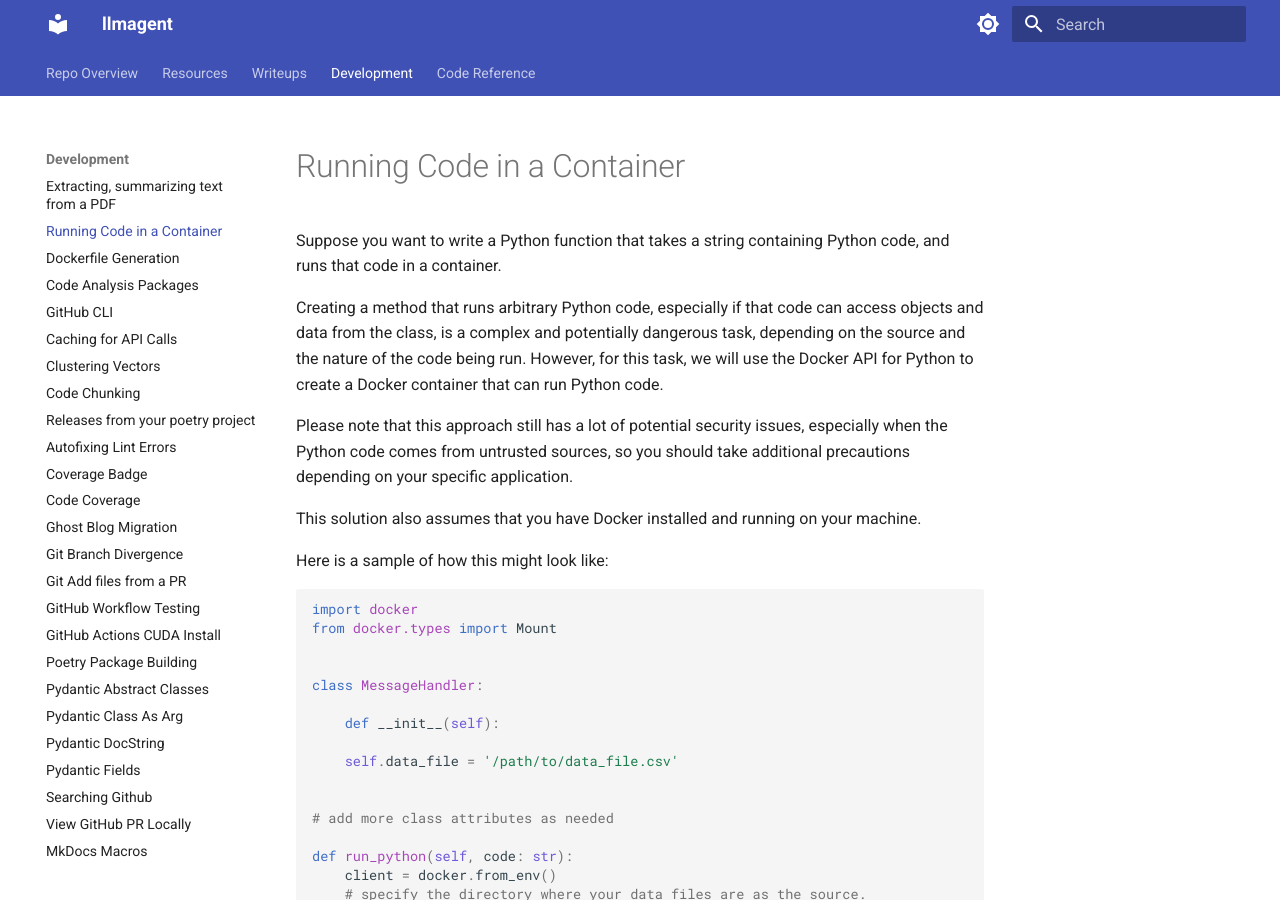
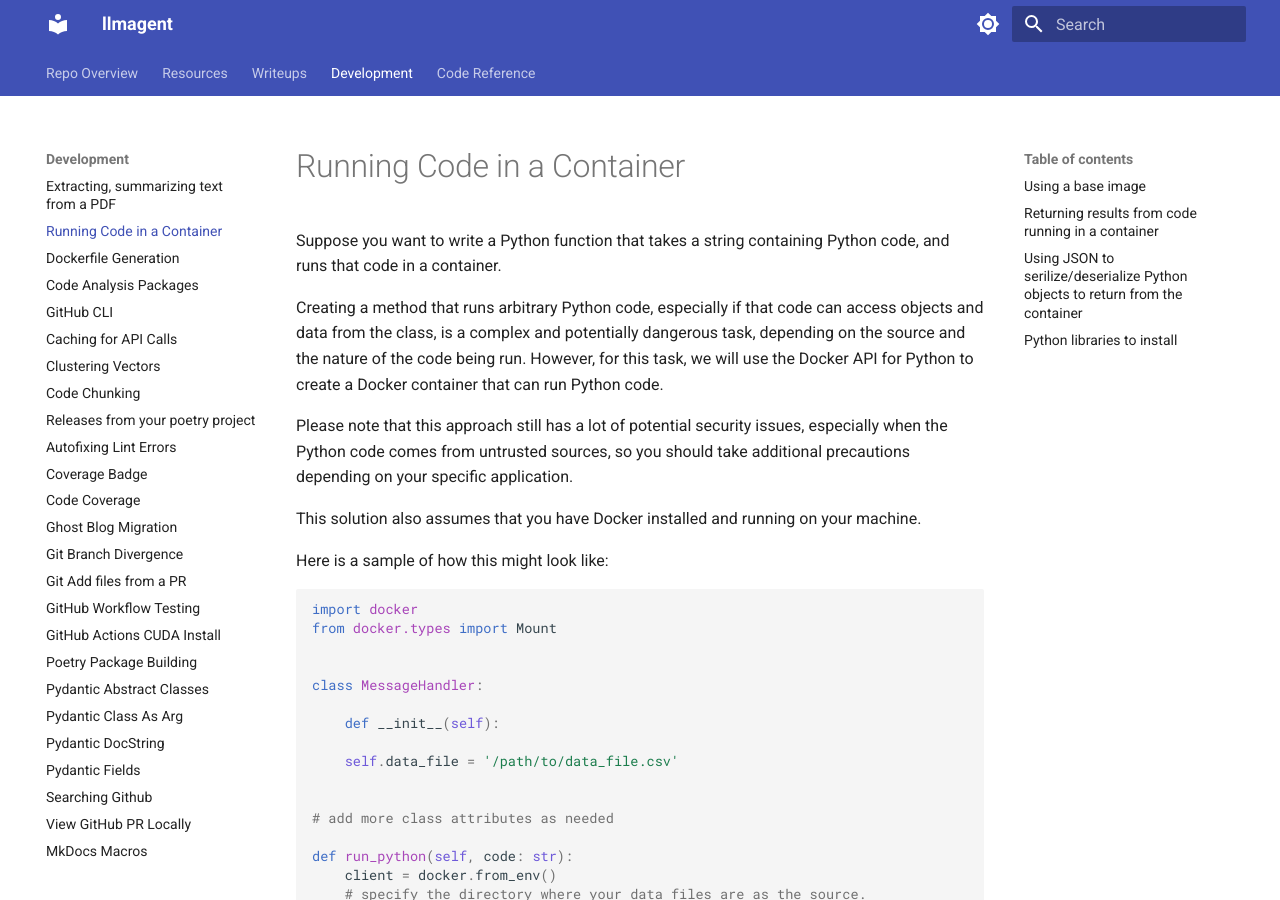
Before and after one commit to langroid/langroid, an MkDocs documentation site: the page built from docs/development/running-code-container.md, in a window 1280 px wide and 900 px high. Built offline with MkDocs 1.6.1 and Material for MkDocs 9.7.7, drawn with Linux system fonts in a browser that asks for light colours.

Commit message:
docs format

````diff
--- a/docs/development/running-code-container.md
+++ b/docs/development/running-code-container.md
@@ -77,7 +77,7 @@ to the container, and then deserialize it in the container.
 Again, caution should be used with this approach. Always validate and sanitize
 any input that will be run as code to prevent any potential security issues.
 
-# Using a base image
+## Using a base image
 
 What about ensuring required python pkgs are available in the container?
 
@@ -131,7 +131,7 @@ need to do only once for each environment, and it's a reliable way to ensure
 that your Python code always has the packages it needs, regardless of what
 computer it's run on.
 
-# Returning results from code running in a container
+## Returning results from code running in a container
 
 There are multiple ways to return results from a container depending on the type
 of result you expect:
@@ -192,7 +192,7 @@ print(f'Results are stored in: {output_file}')
 In this example, the Python code writes its result to a file `output.txt`, and
 the `run_python` function returns the path to this file on the host machine.
 
-# Using JSON to serilize/deserialize Python objects to return from the container
+## Using JSON to serilize/deserialize Python objects to return from the container
 
 Yes, you can use JSON to dump results to the log, and then parse the output from
 the container log. This would work well for primitive data types and simple data
@@ -252,7 +252,7 @@ complex data structures), you'll need to use a different approach (like
 serializing to a file using `pickle`, as discussed in a previous comment).
 
 
-# Python libraries to install
+## Python libraries to install
 
 First find out what pkgs are installed in your current environment:
 ```python
--- a/mkdocs.yml
+++ b/mkdocs.yml
@@ -4,6 +4,7 @@ edit_uri: ""
 theme:
   features:
     - navigation.tabs
+    - toc
   icon:
       repo: fontawesome/brands/github
   name: material
````
Also changed, not shown: docs/development/dockerfile-generation.md (+2 -2 lines).
